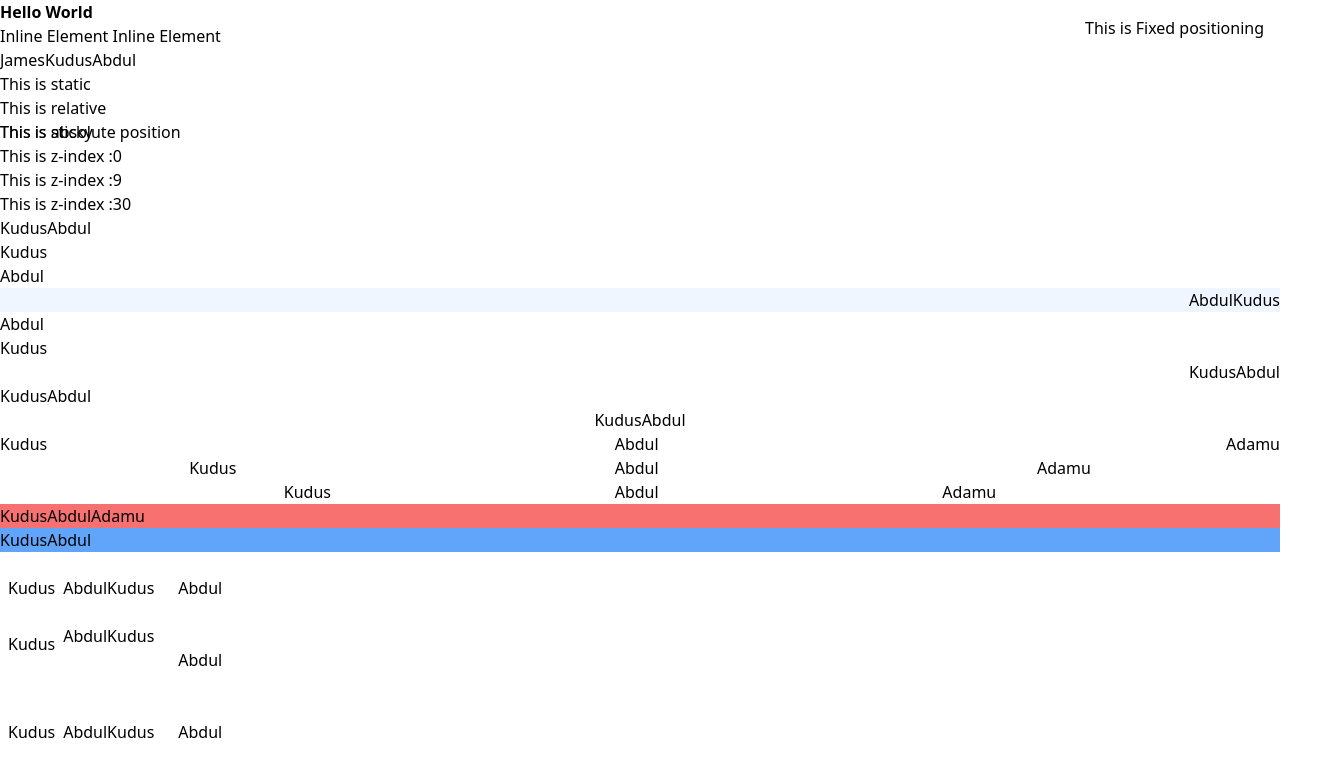
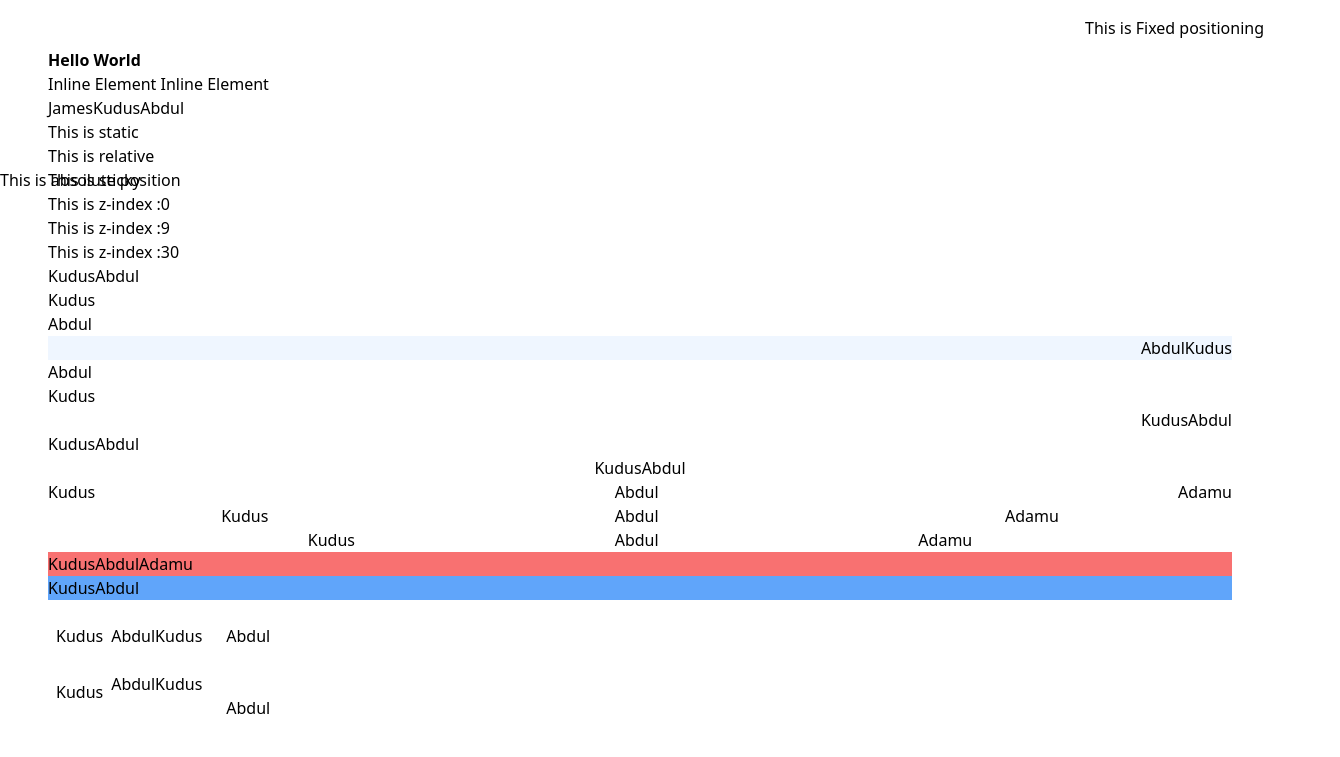
Before and after one commit to generalAbdu/PracticeFrontE, a plain HTML site: page tailwindPractice.html in a window 1280 px wide. Shown: the top 757 px of the page, 1340 px wide, since content can reach past the window. Drawn offline with nearby package versions, Linux system fonts and the light colour scheme.

```diff
--- a/tailwindPractice.html
+++ b/tailwindPractice.html
@@ -3,7 +3,7 @@
     <head>
         <script src="https://cdn.tailwindcss.com"></script>
     </head>
-    <body>
+    <body class="p-4 m-8">
         <h1 class="text 5xl font-bold text-black-600">Hello World</h1>
         <div class="inline">Inline Element</div>
         <div class="inline-block">Inline Element</div>
```
